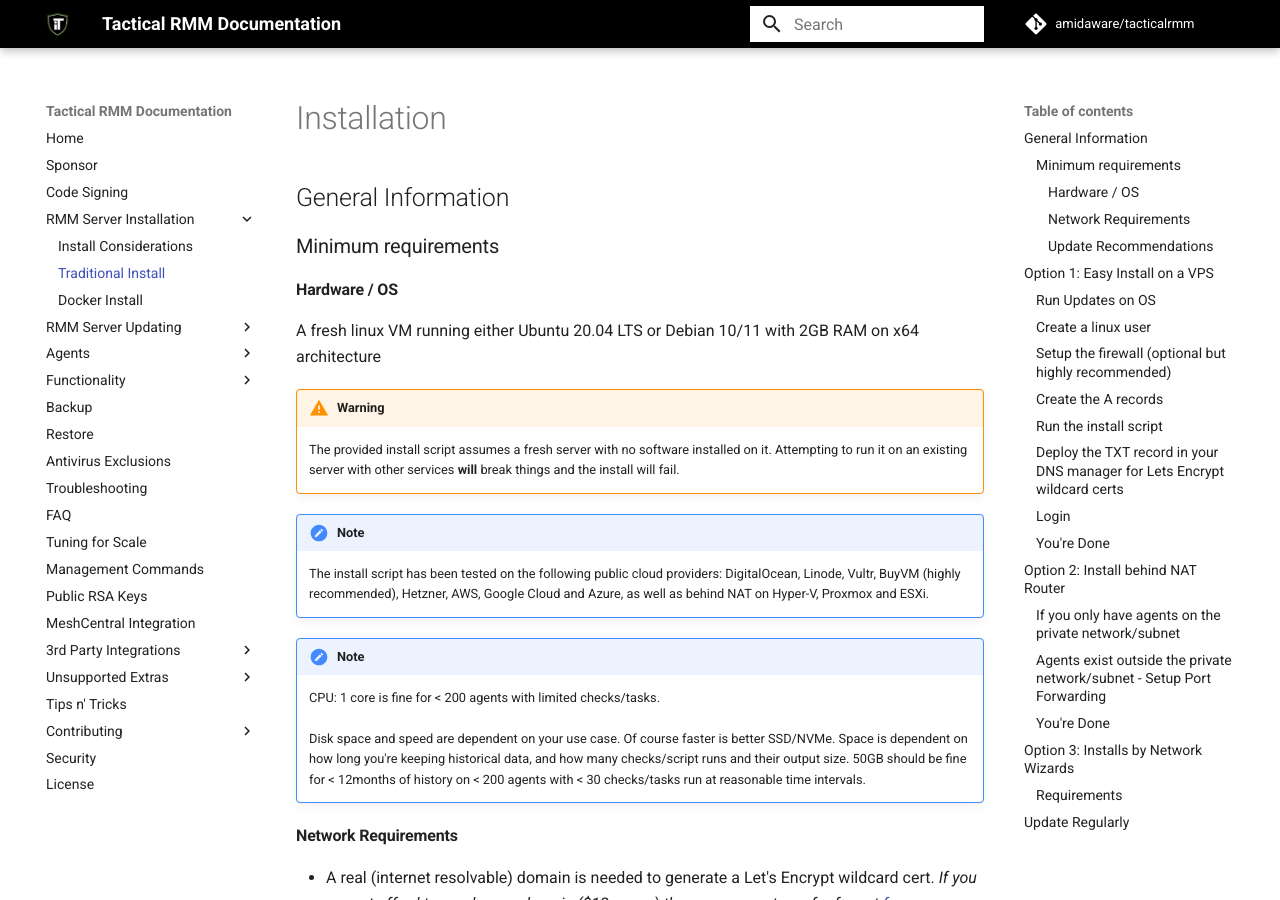
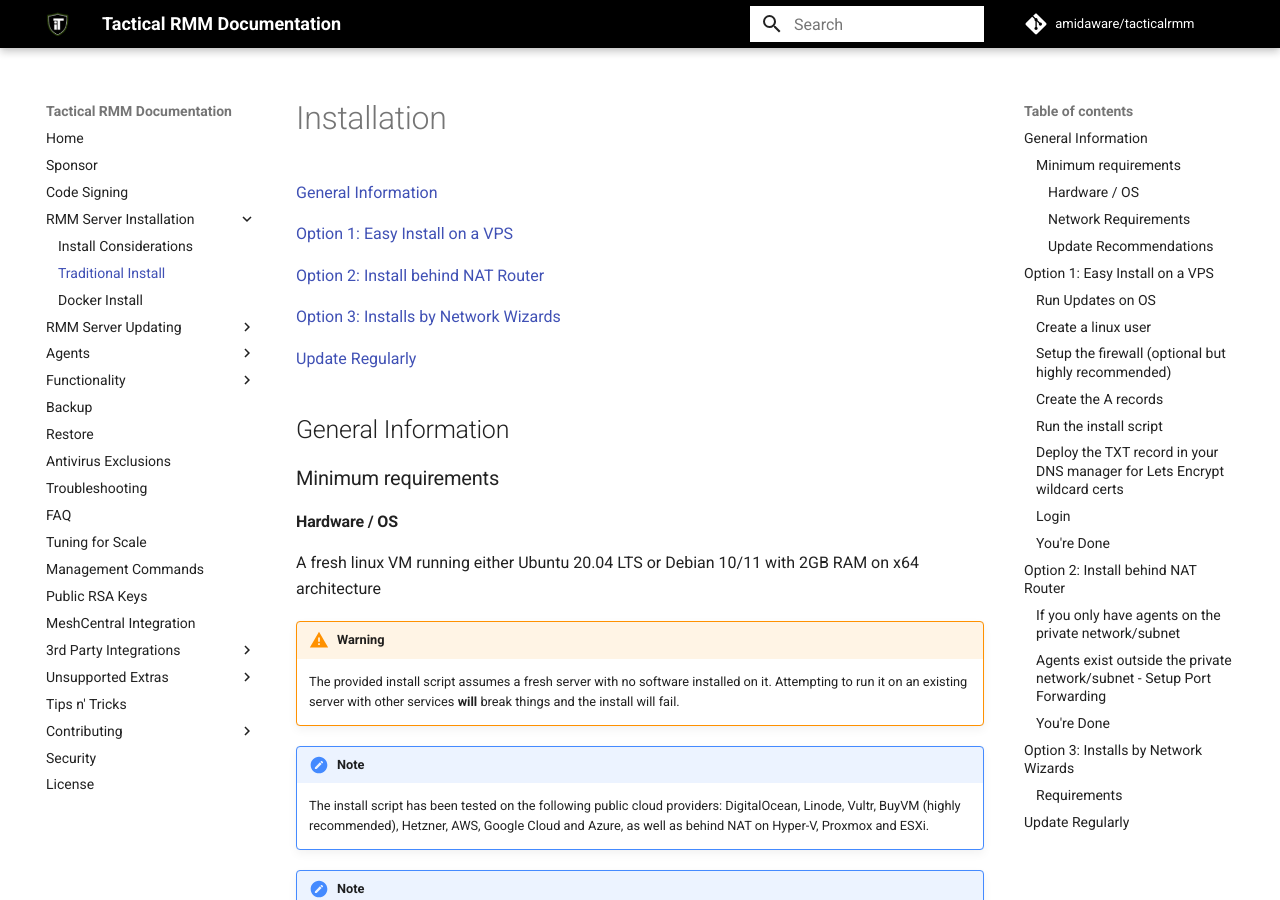
Before and after one commit to amidaware/trmm-docs, an MkDocs documentation site: the page built from docs/install_server.md, in a window 1280 px wide and 900 px high. Built offline with MkDocs 1.6.1 and Material for MkDocs 9.7.7, drawn with Linux system fonts in a browser that asks for light colours; comment, search, counter and statistics services are not loaded.

Commit message:
adding 2nd TOC at top

```diff
--- a/docs/install_server.md
+++ b/docs/install_server.md
@@ -1,4 +1,14 @@
 # Installation
+
+[General Information](#general-information)
+
+[Option 1: Easy Install on a VPS](#option-1-easy-install-on-a-vps)
+
+[Option 2: Install behind NAT Router](#option-2-install-behind-nat-router)
+
+[Option 3: Installs by Network Wizards](#option-3-installs-by-network-wizards)
+
+[Update Regularly](#update-regularly)
 
 ## General Information
 
```
Also changed, not shown: docs/update_server.md (+8 -0 lines).
